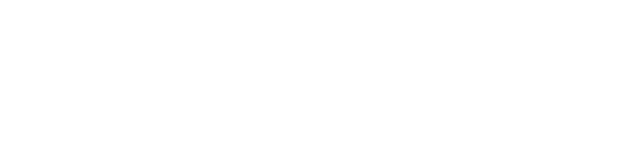
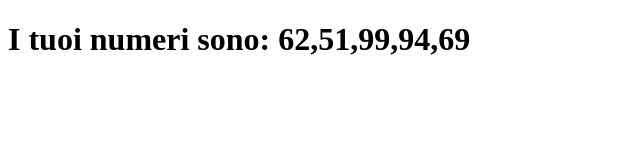
Before and after one commit to Ale-1407/js-simon, a plain HTML site: page index.html in a window 1280 px wide. Shown: the whole page, without its empty margins (0-640 px from the left). Drawn offline with Linux system fonts and the light colour scheme.

Commit message:
modifiche stampa

```diff
--- a/index.html
+++ b/index.html
@@ -8,7 +8,9 @@
     <link rel="stylesheet" href="./css/style.css">
 </head>
 <body>
+    <div id="risultatoNumeriGenerati">
 
+    </div>
 
     <script src="./js/main.js"></script>
 </body>
--- a/js/main.js
+++ b/js/main.js
@@ -20,6 +20,9 @@ function generaNumeriRandom(){
 
     num = Math.round(Math.random() * 100);
     numeri.push(num);
+
+    //stampo in pagina i numeri generati che l'utente dovrà ricordarsi
+    document.getElementById('risultatoNumeriGenerati').innerHTML = `<h1>I tuoi numeri sono: ${numeri}</h1>`
     }
 
     console.log(numeri);
```
